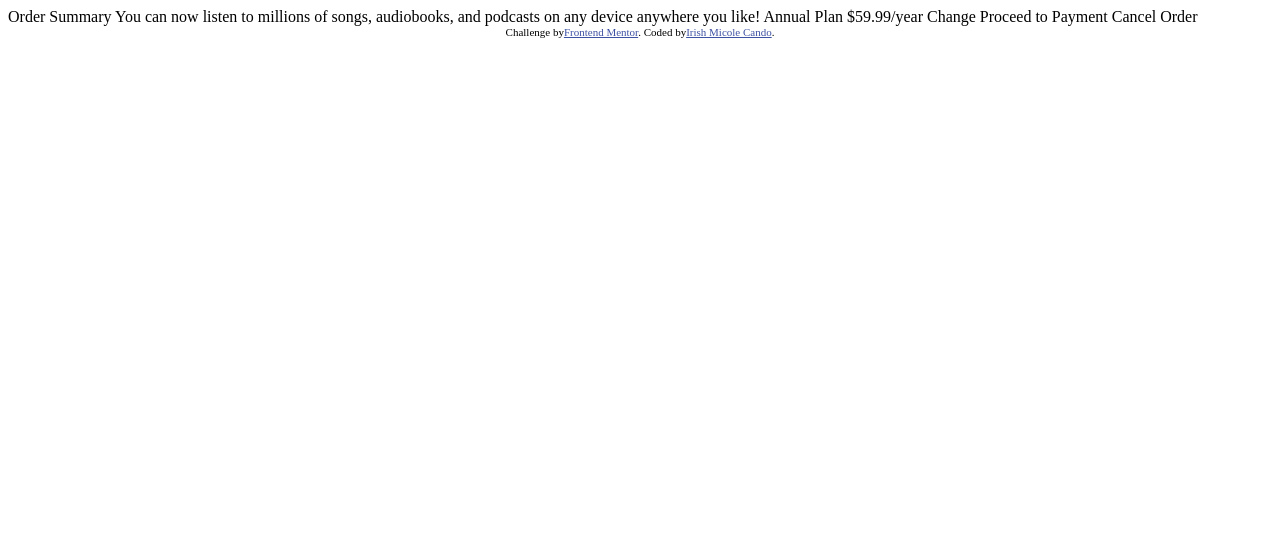
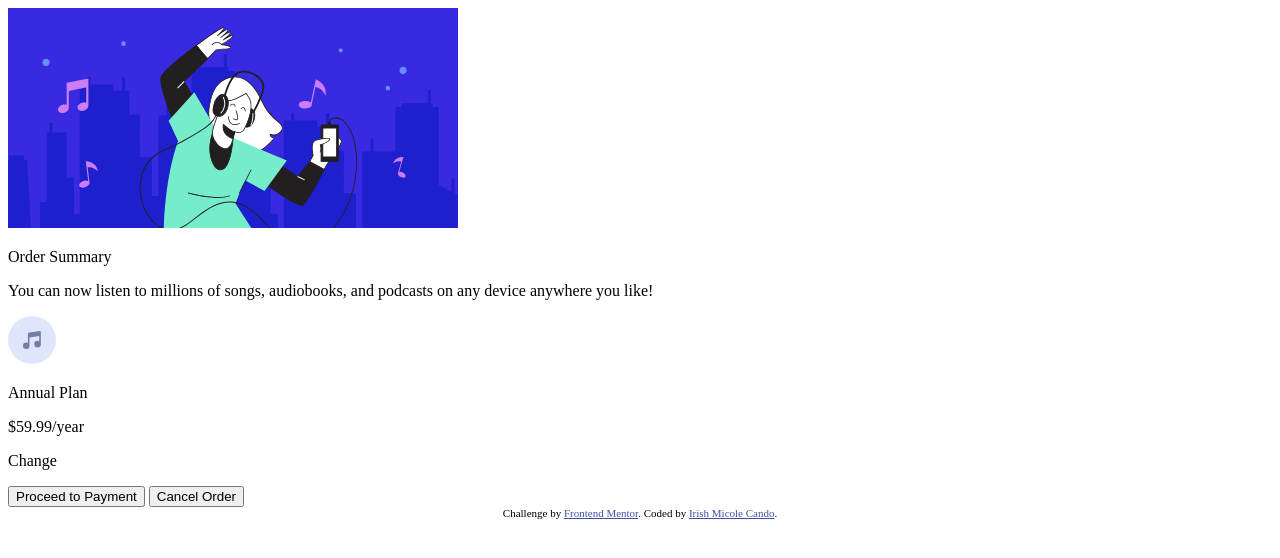
Before and after one commit to irishmicoletcando/order-summary, a plain HTML site: page index.html in a window 1280 px wide. Drawn offline with Linux system fonts and the light colour scheme.

Commit message:
Finalized structure of the website

```diff
--- a/index.html
+++ b/index.html
@@ -13,12 +13,25 @@
     <title>Frontend Mentor | Order summary card</title>
   </head>
   <body>
-    Order Summary You can now listen to millions of songs, audiobooks, and
-    podcasts on any device anywhere you like! Annual Plan $59.99/year Change
-    Proceed to Payment Cancel Order
-
+    <div class="main">
+      <div class="card-container">
+        <img class="img-illustration-hero" src="images/illustration-hero.svg" alt="illustration-hero">
+        <p class="order-summary-heading">Order Summary</p>
+        <p class="description">You can now listen to millions of songs, audiobooks, and podcasts on any device anywhere you like!</p>
+        <div class="btn-annual-plan">
+          <img class="music-icon" src="images/icon-music.svg" alt="music-icon">
+          <p class="title-annual-plan">Annual Plan</p>
+          <p class="price-year">$59.99/year</p>
+          <p class="change-text">Change</p>
+        </div>
+        <div class="buttons">
+          <button class="btn-payment">Proceed to Payment</button>
+          <button class="btn-cancel-order">Cancel Order</button>
+        </div>
+      </div>
+    </div>
     <div class="attribution">
-      Challenge by<a href="https://www.frontendmentor.io?ref=challenge" target="_blank">Frontend Mentor</a>. Coded by<a href="https://github.com/irishmicoletcando/order-summary">Irish Micole Cando</a>.
+      Challenge by <a href="https://www.frontendmentor.io?ref=challenge" target="_blank">Frontend Mentor</a>. Coded by <a href="https://github.com/irishmicoletcando/order-summary">Irish Micole Cando</a>.
     </div>
   </body>
 </html>
```
